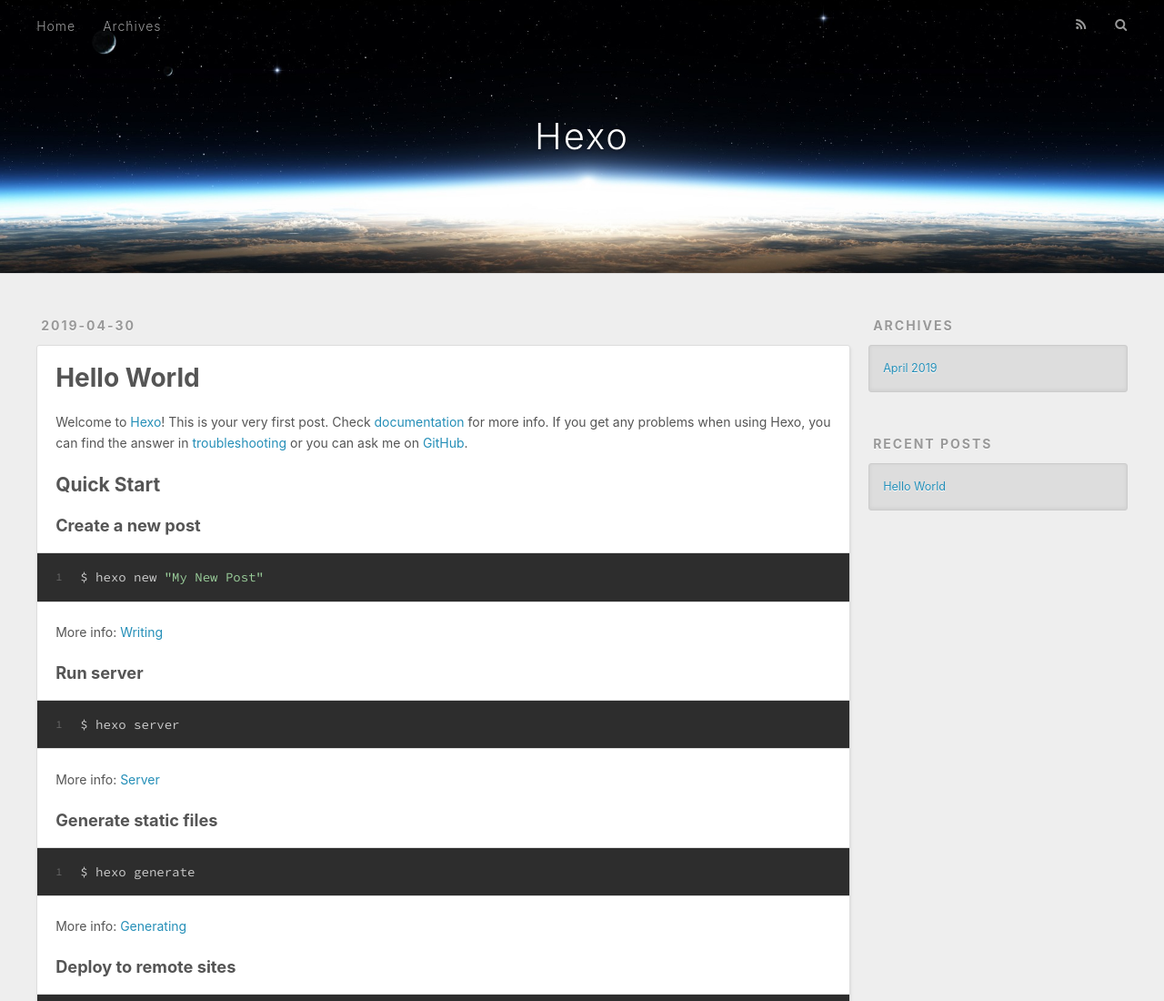
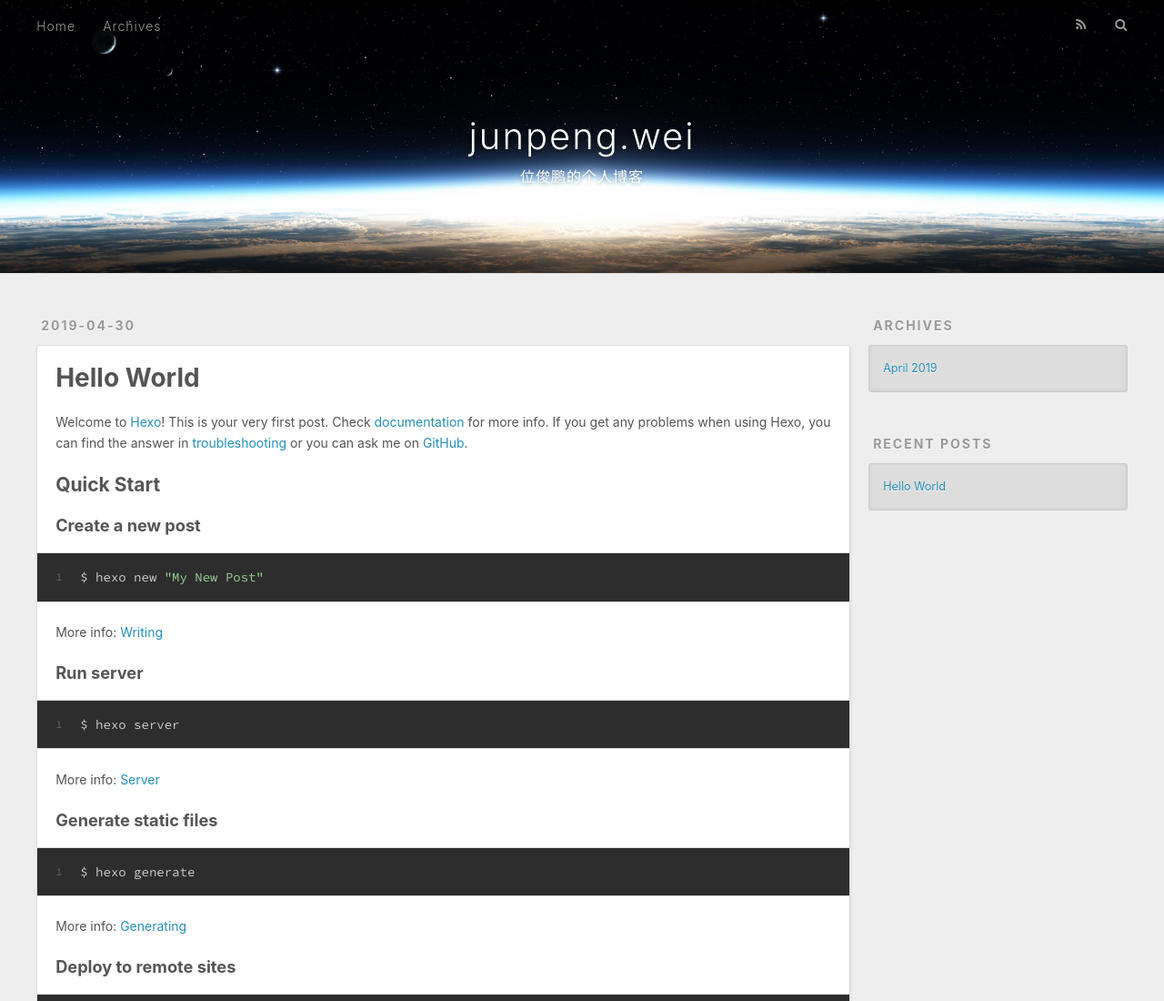
Before and after one commit to JimmyByte/JimmyByte.github.io, a plain HTML site: page index.html in a window 1280 px wide. Shown: the top 1100 px of the page at 91% size. Drawn offline with nearby package versions, Linux system fonts and the light colour scheme.

Commit message:
Site updated: 2019-04-30 22:29:42

```diff
--- a/index.html
+++ b/index.html
@@ -5,17 +5,20 @@
 
 
 
-  <title>Hexo</title>
+  <title>junpeng.wei</title>
   <meta name="viewport" content="width=device-width, initial-scale=1, maximum-scale=1">
-  <meta property="og:type" content="website">
-<meta property="og:title" content="Hexo">
+  <meta name="description" content="位俊鹏的个人博客网站">
+<meta property="og:type" content="website">
+<meta property="og:title" content="junpeng.wei">
 <meta property="og:url" content="https://weijunpeng.github.io/index.html">
-<meta property="og:site_name" content="Hexo">
+<meta property="og:site_name" content="junpeng.wei">
+<meta property="og:description" content="位俊鹏的个人博客网站">
 <meta property="og:locale" content="default">
 <meta name="twitter:card" content="summary">
-<meta name="twitter:title" content="Hexo">
+<meta name="twitter:title" content="junpeng.wei">
+<meta name="twitter:description" content="位俊鹏的个人博客网站">
 
-    <link rel="alternate" href="/atom.xml" title="Hexo" type="application/atom+xml">
+    <link rel="alternate" href="/atom.xml" title="junpeng.wei" type="application/atom+xml">
 
 
     <link rel="icon" href="/favicon.png">
@@ -34,8 +37,12 @@
   <div id="header-outer" class="outer">
     <div id="header-title" class="inner">
       <h1 id="logo-wrap">
-        <a href="/" id="logo">Hexo</a>
+        <a href="/" id="logo">junpeng.wei</a>
       </h1>
+
+        <h2 id="subtitle-wrap">
+          <a href="/" id="subtitle">位俊鹏的个人博客</a>
+        </h2>
 
     </div>
     <div id="header-inner" class="inner">
@@ -97,7 +104,7 @@
 
     </div>
     <footer class="article-footer">
-      <a data-url="https://weijunpeng.github.io/2019/04/30/hello-world/" data-id="cjv3vvuew0000kvhgnop5v5tr" class="article-share-link">Share</a>
+      <a data-url="https://weijunpeng.github.io/2019/04/30/hello-world/" data-id="cjv3w1avo0000lmhgkmai0sg4" class="article-share-link">Share</a>
 
 
     </footer>
```
Also changed, not shown: 2019/04/30/hello-world/index.html (+9 -5 lines), archives/2019/04/index.html (+14 -7 lines), archives/2019/index.html (+14 -7 lines), archives/index.html (+14 -7 lines).
